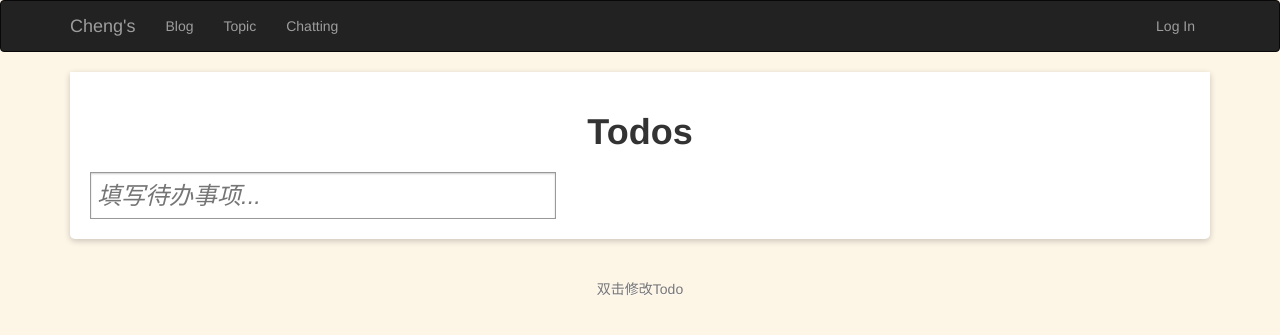
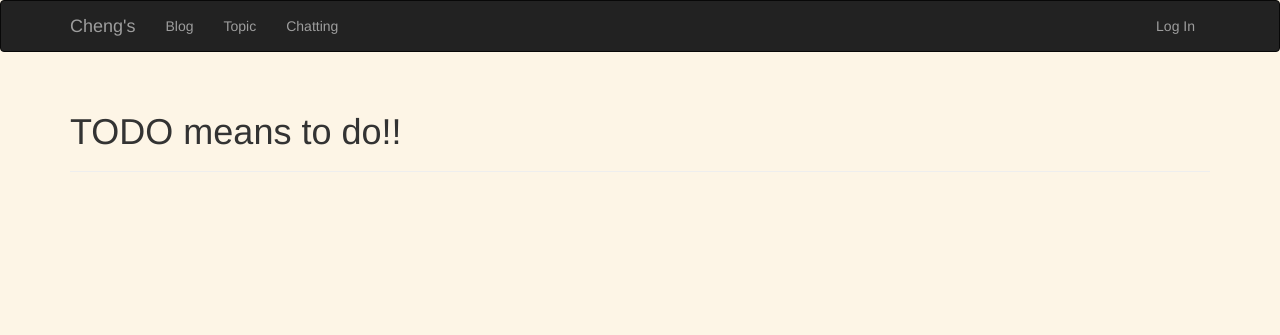
Before and after one commit to Infixz/chengs.site, a Flask app: template app/templates/todo_list/index.html in a window 1280 px wide. Shown: the top 335 px of the page. Run offline with Flask 2, Linux system fonts and the light colour scheme; the template is opened without the code that fills it, so the values that code supplies are empty; parts of the project's set-up code (start-up, migrations or seed data) failed here and were passed over; some libraries are stand-ins or nearby versions.

Commit message:
更换为vueapp

```diff
--- /dev/null
+++ b/app/templates/todo_list/_todo_vue.html
@@ -0,0 +1,2 @@
+<div id="todo-app">
+</div>
--- a/app/templates/todo_list/index.html
+++ b/app/templates/todo_list/index.html
@@ -9,55 +9,14 @@
 {% block title %}TODO list | Chengs.site{% endblock %}
 
 {% block page_content %}
-<!-- <div class="page-header">
-    <h1>TODO: to do!</h1>
-</div> -->
-<div id="todoapp">
-    <header>
-        <h1>Todos</h1>
-        <input id="new-todo" type="text" placeholder="填写待办事项...">
-    </header>
-
-    <section id="main">
-        <input id="todo-toggle-all" type="checkbox">
-        <label for="todo-toggle-all">标记为已完成</label>
-        <ul id="todo-list"></ul>
-    </section>
-
-    <footer>
-        <a id="clear-completed">清除已完成事项</a>
-        <div id="todo-count"></div>
-    </footer>
+<div class="page-header">
+    <h1>TODO means to do!!</h1>
 </div>
-
-<div id="instructions">
-    双击修改Todo
-</div>
-
-<!-- Templates -->
-
-<script type="text/template" id="item-template">
-    <div class="view">
-        <input class="toggle" type="checkbox" <%= done ? 'checked="checked"' : '' %> />
-        <label><%- task %></label>
-        <a class="destroy"></a>
-    </div>
-    <input class="edit" type="text" value="<%- task %>" />
-</script>
-
-<script type="text/template" id="stats-template">
-    <% if (done) { %>
-        <a id="clear-completed">Clear <%= done %> completed <%= done == 1 ? 'item' : 'items' %></a>
-    <% } %>
-    <div class="todo-count"><b><%= remaining %></b> <%= remaining == 1 ? 'item' : 'items' %> left</div>
-</script>
+{% include 'todo_list/_todo_vue.html' %}
 {% endblock %}
 
 {% block scripts %}
 {{ super() }}
-<script src="/static/js/json2.js"></script>
-<script src="http://the5fireblog.b0.upaiyun.com/staticfile/jquery-1.10.2.js"></script>
-<script src="http://the5fireblog.b0.upaiyun.com/staticfile/underscore.js"></script>
-<script src="http://the5fireblog.b0.upaiyun.com/staticfile/backbone.js"></script>
-<script src="/static/js/todos.js"></script>
+<script src="https://vuejs.org/js/vue.js"></script>
+<script src="/static/js/todo_vue.js"></script>
 {% endblock %}
```
